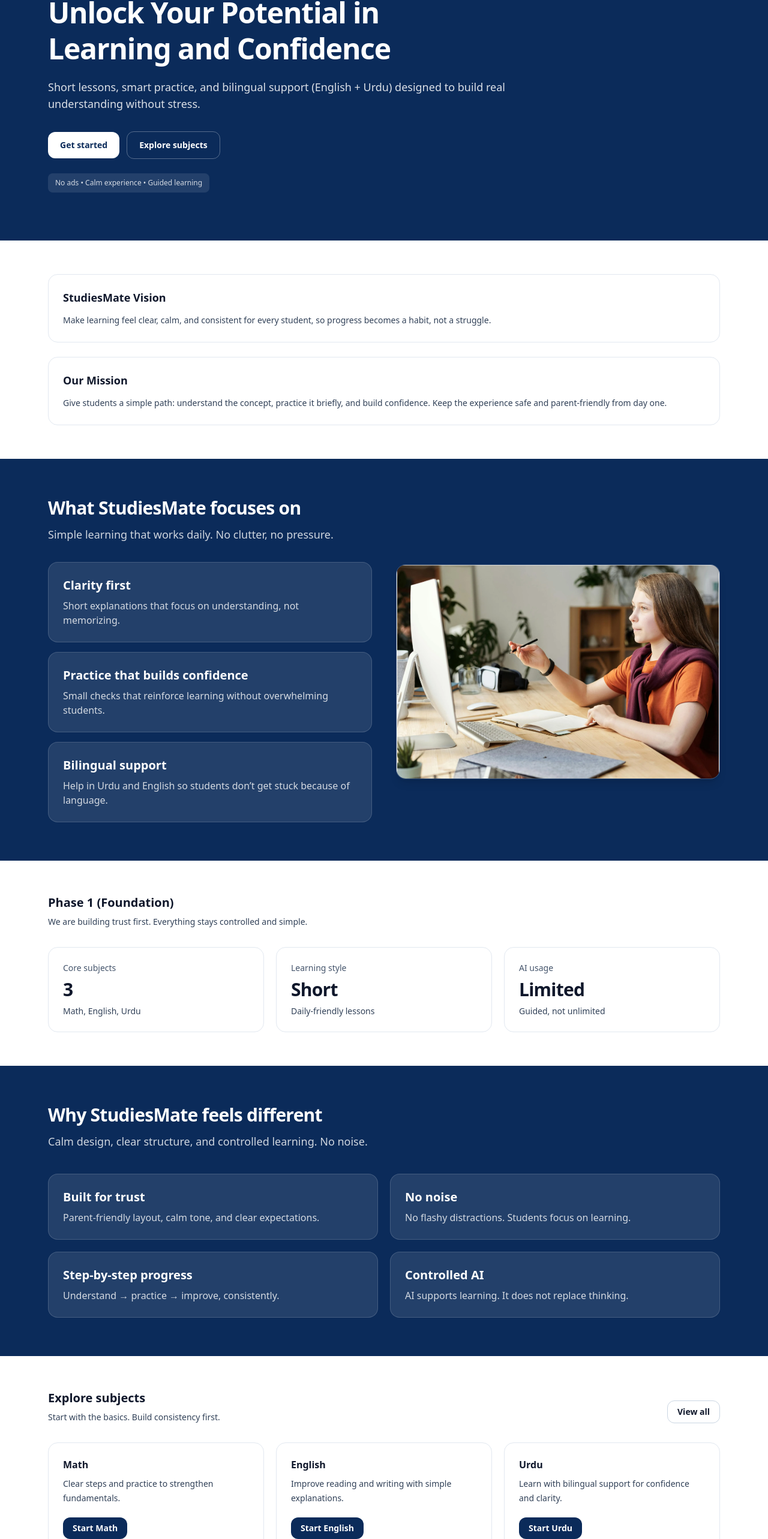
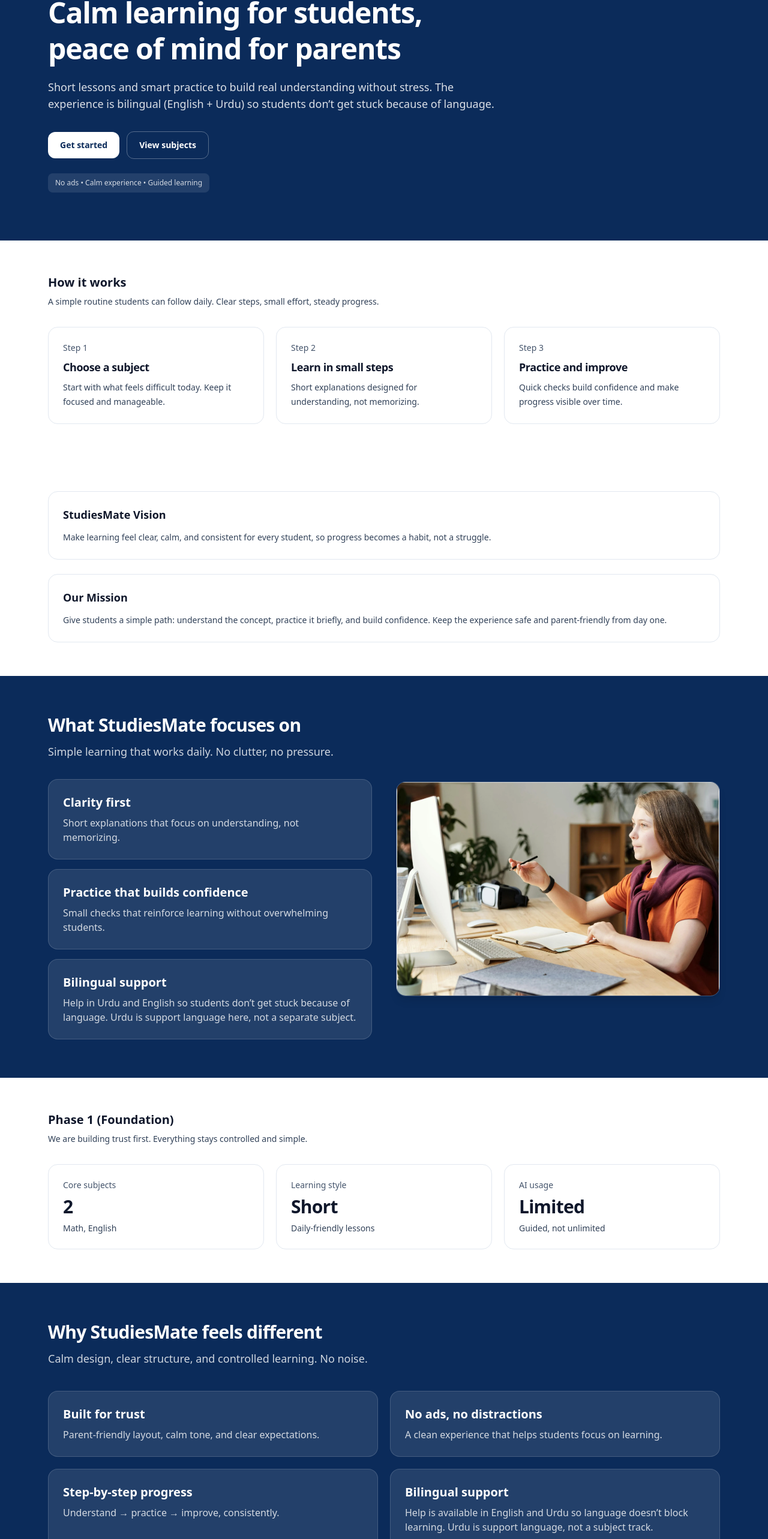
Before and after one commit to HasanQ0120/Studiesmate, a Next.js app: page / in a window 1280 px wide. Shown: the part 194-2760 px from the top of the page at 60% size. Built offline with nearby package versions, Linux system fonts and the light colour scheme.

Commit message:
Day 1 complete: landing page clarity, CTA cleanup, subject section update

```diff
--- a/app/page.tsx
+++ b/app/page.tsx
@@ -30,7 +30,7 @@
                   href="/subjects"
                   className="block rounded-lg px-3 py-2 text-sm hover:bg-slate-100"
                 >
-                  Explore subjects
+                  View subjects
                 </Link>
                 <Link
                   href="/parent"
@@ -80,13 +80,14 @@
             </p>
 
             <h1 className="mt-4 text-4xl font-semibold leading-tight tracking-tight md:text-5xl">
-              Unlock Your Potential in <br className="hidden md:block" />
-              Learning and Confidence
+              Calm learning for students, <br className="hidden md:block" />
+              peace of mind for parents
             </h1>
 
             <p className="mt-5 text-base leading-7 text-white/85 md:text-lg">
-              Short lessons, smart practice, and bilingual support (English + Urdu)
-              designed to build real understanding without stress.
+              Short lessons and smart practice to build real understanding without
+              stress. The experience is bilingual (English + Urdu) so students don’t
+              get stuck because of language.
             </p>
 
             <div className="mt-8 flex flex-wrap items-center gap-3">
@@ -100,12 +101,59 @@
                 href="/subjects"
                 className="rounded-xl border border-white/30 px-5 py-3 text-sm font-semibold text-white hover:bg-white/10"
               >
-                Explore subjects
+                View subjects
               </Link>
             </div>
 
             <div className="mt-6 inline-flex rounded-lg bg-white/10 px-3 py-2 text-xs text-white/80">
               No ads • Calm experience • Guided learning
+            </div>
+          </div>
+        </div>
+      </section>
+
+      {/* HOW IT WORKS (White) */}
+      <section className="bg-white">
+        <div className="mx-auto max-w-6xl px-4 py-14">
+          <div className="flex flex-col gap-6 md:flex-row md:items-end md:justify-between">
+            <div>
+              <h2 className="text-xl font-semibold">How it works</h2>
+              <p className="mt-2 max-w-2xl text-sm text-slate-700">
+                A simple routine students can follow daily. Clear steps, small effort,
+                steady progress.
+              </p>
+            </div>
+          </div>
+
+          <div className="mt-8 grid gap-5 md:grid-cols-3">
+            <div className="rounded-2xl border border-slate-200 bg-white p-6">
+              <div className="text-sm font-medium text-slate-600">Step 1</div>
+              <div className="mt-2 text-lg font-semibold tracking-tight">
+                Choose a subject
+              </div>
+              <p className="mt-2 text-sm leading-6 text-slate-700">
+                Start with what feels difficult today. Keep it focused and manageable.
+              </p>
+            </div>
+
+            <div className="rounded-2xl border border-slate-200 bg-white p-6">
+              <div className="text-sm font-medium text-slate-600">Step 2</div>
+              <div className="mt-2 text-lg font-semibold tracking-tight">
+                Learn in small steps
+              </div>
+              <p className="mt-2 text-sm leading-6 text-slate-700">
+                Short explanations designed for understanding, not memorizing.
+              </p>
+            </div>
+
+            <div className="rounded-2xl border border-slate-200 bg-white p-6">
+              <div className="text-sm font-medium text-slate-600">Step 3</div>
+              <div className="mt-2 text-lg font-semibold tracking-tight">
+                Practice and improve
+              </div>
+              <p className="mt-2 text-sm leading-6 text-slate-700">
+                Quick checks build confidence and make progress visible over time.
+              </p>
             </div>
           </div>
         </div>
@@ -167,7 +215,8 @@
                 <div className="rounded-2xl border border-white/15 bg-white/10 p-6">
                   <h4 className="text-lg font-semibold md:text-xl">Bilingual support</h4>
                   <p className="mt-2 text-sm leading-6 text-white/80 md:text-base">
-                    Help in Urdu and English so students don’t get stuck because of language.
+                    Help in Urdu and English so students don’t get stuck because of
+                    language. Urdu is support language here, not a separate subject.
                   </p>
                 </div>
               </div>
@@ -202,7 +251,7 @@
           </div>
 
           <div className="mt-8 grid gap-5 md:grid-cols-3">
-            <Stat label="Core subjects" value="3" note="Math, English, Urdu" />
+            <Stat label="Core subjects" value="2" note="Math, English" />
             <Stat label="Learning style" value="Short" note="Daily-friendly lessons" />
             <Stat label="AI usage" value="Limited" note="Guided, not unlimited" />
           </div>
@@ -228,9 +277,9 @@
             </div>
 
             <div className="rounded-2xl border border-white/15 bg-white/10 p-6">
-              <h4 className="text-lg font-semibold md:text-xl">No noise</h4>
+              <h4 className="text-lg font-semibold md:text-xl">No ads, no distractions</h4>
               <p className="mt-2 text-sm leading-6 text-white/80 md:text-base">
-                No flashy distractions. Students focus on learning.
+                A clean experience that helps students focus on learning.
               </p>
             </div>
 
@@ -242,21 +291,22 @@
             </div>
 
             <div className="rounded-2xl border border-white/15 bg-white/10 p-6">
-              <h4 className="text-lg font-semibold md:text-xl">Controlled AI</h4>
+              <h4 className="text-lg font-semibold md:text-xl">Bilingual support</h4>
               <p className="mt-2 text-sm leading-6 text-white/80 md:text-base">
-                AI supports learning. It does not replace thinking.
+                Help is available in English and Urdu so language doesn’t block learning.
+                Urdu is support language, not a subject track.
               </p>
             </div>
           </div>
         </div>
       </section>
 
-      {/* SUBJECTS GRID (White) */}
+      {/* SUBJECTS AREA (White) - heading stays, CTA bar here */}
       <section className="bg-white">
         <div className="mx-auto max-w-6xl px-4 py-14">
           <div className="flex items-end justify-between gap-6">
             <div>
-              <h3 className="text-xl font-semibold">Explore subjects</h3>
+              <h3 className="text-xl font-semibold">Subjects</h3>
               <p className="mt-2 text-sm text-slate-700">
                 Start with the basics. Build consistency first.
               </p>
@@ -269,25 +319,30 @@
             </Link>
           </div>
 
-          <div className="mt-8 grid gap-5 md:grid-cols-3">
-            <SubjectCard
-              title="Math"
-              desc="Clear steps and practice to strengthen fundamentals."
-              href="/subjects/math"
-              cta="Start Math"
-            />
-            <SubjectCard
-              title="English"
-              desc="Improve reading and writing with simple explanations."
-              href="/subjects/english"
-              cta="Start English"
-            />
-            <SubjectCard
-              title="Urdu"
-              desc="Learn with bilingual support for confidence and clarity."
-              href="/subjects/urdu"
-              cta="Start Urdu"
-            />
+          <div className="mt-8">
+            <div className="rounded-2xl border border-white/15 bg-[#0B2B5A] p-7 text-white md:flex md:items-center md:justify-between">
+              <div className="max-w-2xl">
+                <h3 className="text-xl font-semibold">Start with calm, consistent learning</h3>
+                <p className="mt-2 text-sm leading-6 text-white/80">
+                  Try Phase 1 and help us spot confusion. We’re building trust and clarity
+                  first.
+                </p>
+              </div>
+              <div className="mt-5 flex flex-wrap gap-3 md:mt-0">
+                <Link
+                  href="/signup"
+                  className="inline-flex rounded-xl bg-white px-5 py-3 text-sm font-semibold text-[#0B2B5A] hover:bg-white/95"
+                >
+                  Get started
+                </Link>
+                <Link
+                  href="/subjects"
+                  className="inline-flex rounded-xl border border-white/30 px-5 py-3 text-sm font-semibold text-white hover:bg-white/10"
+                >
+                  See subjects
+                </Link>
+              </div>
+            </div>
           </div>
         </div>
       </section>
@@ -299,8 +354,8 @@
             <div className="max-w-2xl">
               <h3 className="text-xl font-semibold">For Parents (Beta)</h3>
               <p className="mt-2 text-sm leading-6 text-slate-700">
-                A simple preview to help parents understand progress and support
-                daily learning. This expands after Phase 1 stabilizes.
+                A simple preview to help parents understand progress and support daily
+                learning. This expands after Phase 1 stabilizes.
               </p>
             </div>
             <div className="mt-5 md:mt-0">
@@ -385,28 +440,3 @@
     </div>
   );
 }
-
-function SubjectCard({
-  title,
-  desc,
-  href,
-  cta,
-}: {
-  title: string;
-  desc: string;
-  href: string;
-  cta: string;
-}) {
-  return (
-    <div className="rounded-2xl border border-slate-200 bg-white p-6">
-      <h4 className="text-base font-semibold">{title}</h4>
-      <p className="mt-2 text-sm leading-6 text-slate-700">{desc}</p>
-      <Link
-        href={href}
-        className="mt-5 inline-flex w-fit rounded-xl bg-[#0B2B5A] px-4 py-2 text-sm font-semibold text-white hover:bg-[#0A2550]"
-      >
-        {cta}
-      </Link>
-    </div>
-  );
-}
```
